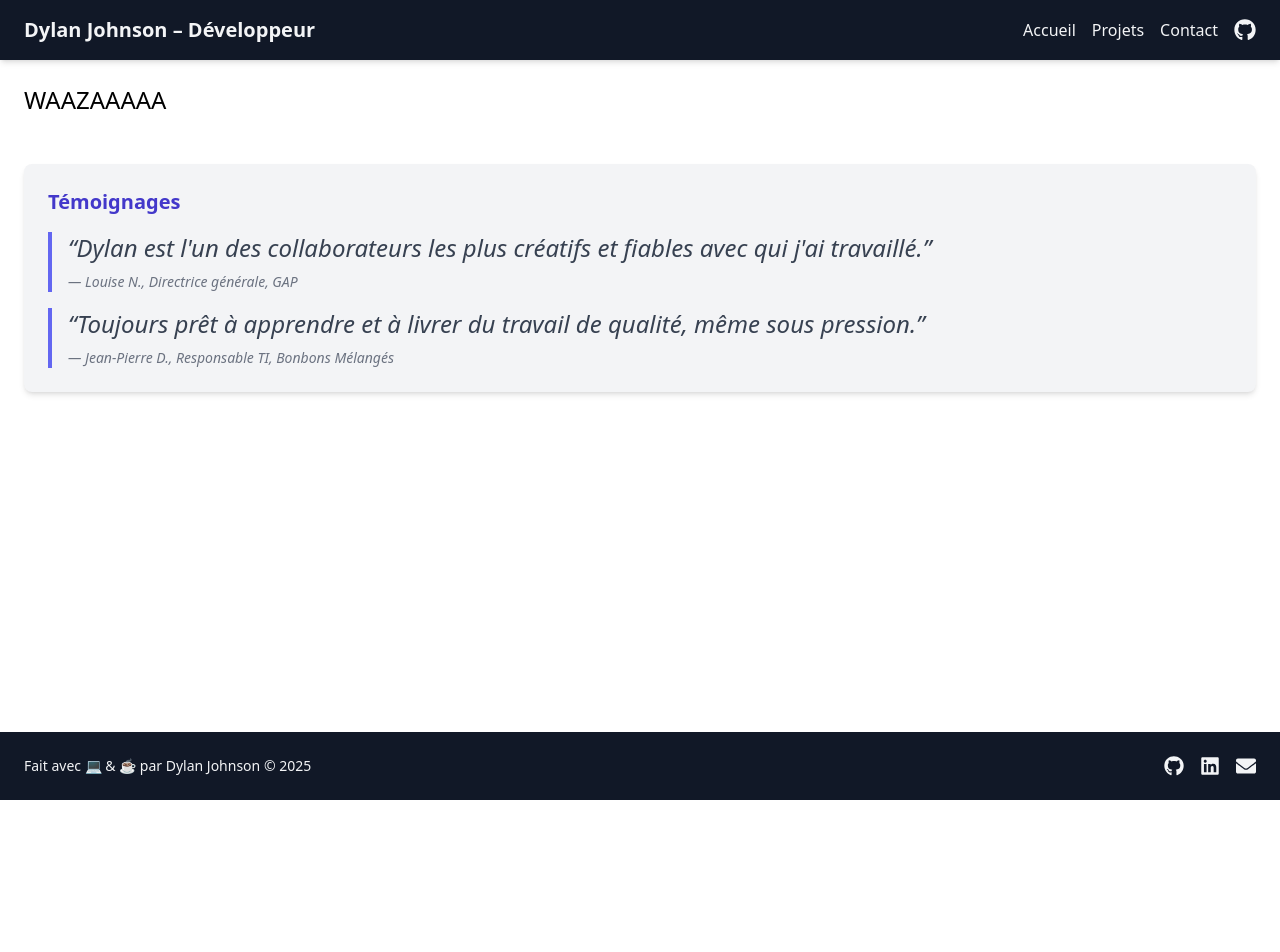
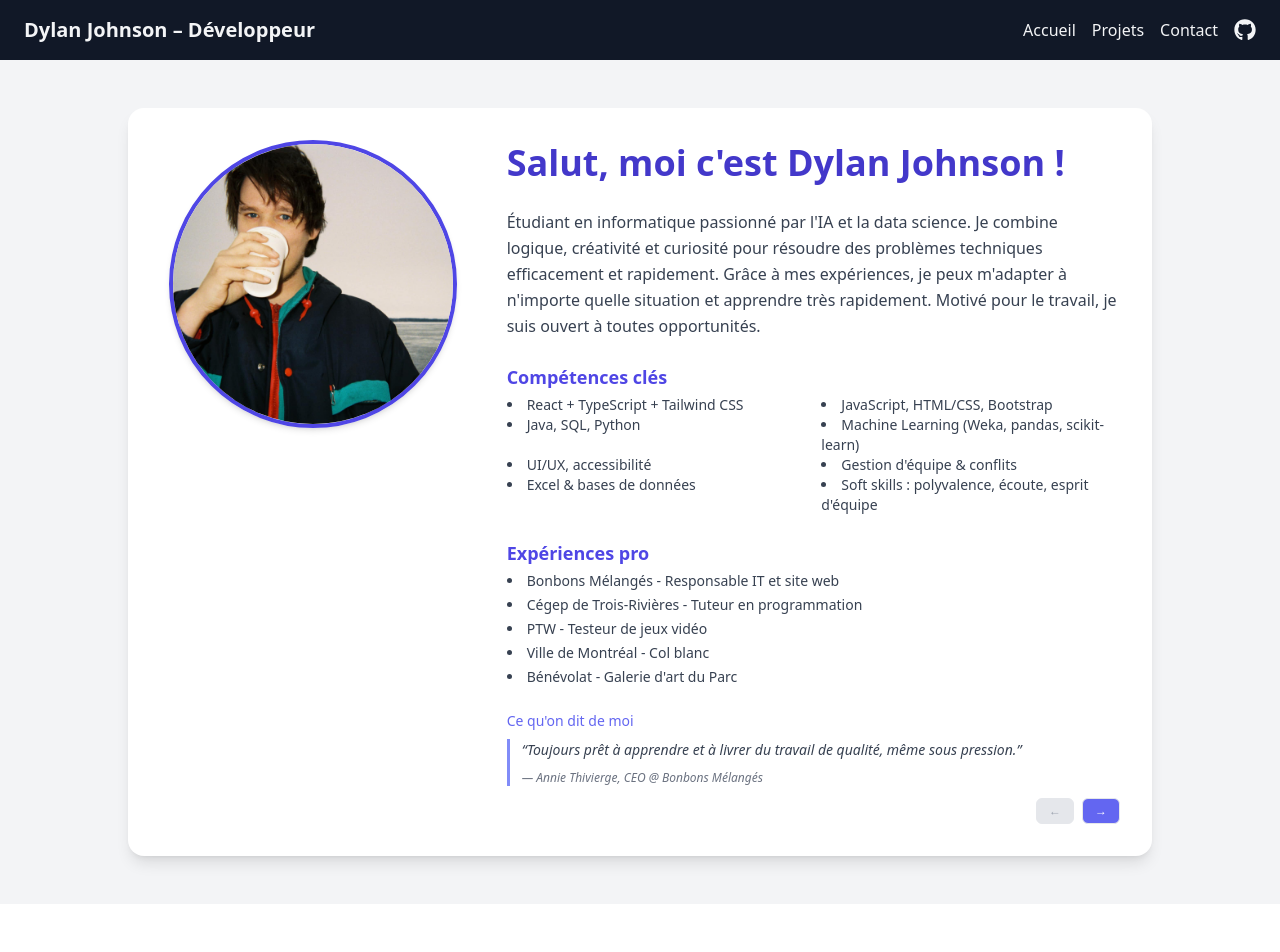
Before and after one commit to Cuplan/Portfolio_Page, a React (Vite) app in the folder portfolio-dj/: page / in a window 1280 px wide. Shown: the top 952 px of the page. Before the commit the page ends 800 px from the top, so only its background shows below. Built offline with nearby package versions, Linux system fonts and the light colour scheme.

Commit message:
homepage

```diff
--- a/portfolio-dj/package.json
+++ b/portfolio-dj/package.json
@@ -9,6 +9,7 @@
     "preview": "vite preview"
   },
   "dependencies": {
+    "framer-motion": "^12.16.0",
     "react": "^19.1.0",
     "react-dom": "^19.1.0",
     "react-icons": "^5.5.0",
--- a/portfolio-dj/src/pages/Home.tsx
+++ b/portfolio-dj/src/pages/Home.tsx
@@ -1,33 +1,124 @@
+import { useState } from 'react'
+import { motion, AnimatePresence } from 'framer-motion'
+
+const temoignages = [
+  {
+    citation: "Toujours prêt à apprendre et à livrer du travail de qualité, même sous pression.",
+    nom: "Annie Thivierge",
+    titre: "CEO",
+    entreprise: "Bonbons Mélangés",
+  },
+  {
+    citation: "Dylan est l'un des collaborateurs les plus créatifs et fiables avec qui j'ai travaillé.",
+    nom: "Louise Nicolas",
+    titre: "Directrice générale et artistique",
+    entreprise: "Galerie d'art du Parc",
+  },
+  {
+    citation: "Dylan s'est distingué par son sérieux, son engagement et une attitude exemplaire.",
+    nom: "Maxime Faucher",
+    titre: "Enseignant",
+    entreprise: "Cégep de Trois-Rivières",
+  },
+]
+
 export default function Home() {
-  return <div className="p-6 text-2xl"> WAAZAAAAA
+  const [indexAct, setIndexAct] = useState(0)
 
+  return (
+    <section className="min-h-screen flex items-center justify-center bg-gray-100 px-4 py-12">
+      <div className="max-w-5xl w-full bg-white shadow-lg rounded-2xl p-8 flex flex-col md:flex-row gap-10">
+        {/* PHOTO */}
+        <div className="md:w-1/3 flex justify-center items-start">
+          <img
+            src="/ma-photo.jpg"
+            alt="Dylan Johnson"
+            className="rounded-full w-72 h-72 object-cover border-4 border-indigo-600 shadow-md"
+          />
+        </div>
 
+        {/* CONTENU */}
+        <div className="md:w-2/3 space-y-6">
+          <h1 className="text-4xl font-bold text-indigo-700 leading-tight">Salut, moi c'est Dylan Johnson !</h1>
+          <p className="text-gray-700 text-base leading-relaxed">
+            Étudiant en informatique passionné par l'IA et la data science.
+            Je combine logique, créativité et curiosité pour résoudre des problèmes techniques efficacement
+            et rapidement. Grâce à mes expériences, je peux m'adapter à n'importe quelle situation et apprendre
+            très rapidement. Motivé pour le travail, je suis ouvert à toutes opportunités.
+          </p>
 
+          {/* COMPÉTENCES */}
+          <div>
+            <h2 className="text-lg font-semibold text-indigo-600 mb-1">Compétences clés</h2>
+            <ul className="grid grid-cols-2 gap-x-4 list-disc list-inside text-gray-700 text-sm">
+              <li>React + TypeScript + Tailwind CSS</li>
+              <li>JavaScript, HTML/CSS, Bootstrap</li>
+              <li>Java, SQL, Python</li>
+              <li>Machine Learning (Weka, pandas, scikit-learn)</li>
+              <li>UI/UX, accessibilité</li>
+              <li>Gestion d'équipe & conflits</li>
+              <li>Excel & bases de données</li>
+              <li>Soft skills : polyvalence, écoute, esprit d'équipe</li>
+            </ul>
+          </div>
 
+          {/* EXPÉRIENCES */}
+          <div>
+            <h2 className="text-lg font-semibold text-indigo-600 mb-1">Expériences pro</h2>
+            <ul className="list-disc list-inside text-gray-700 text-sm space-y-1">
+              <li>Bonbons Mélangés - Responsable IT et site web</li>
+              <li>Cégep de Trois-Rivières - Tuteur en programmation</li>
+              <li>PTW - Testeur de jeux vidéo</li>
+              <li>Ville de Montréal - Col blanc</li>
+              <li>Bénévolat - Galerie d'art du Parc</li>
+            </ul>
+          </div>
 
+          {/* TÉMOIGNAGES */}
+          <div className="mt-6 text-sm text-gray-600">
+            <h3 className="text-indigo-500 font-medium mb-2">Ce qu'on dit de moi</h3>
+            <AnimatePresence mode="wait">
+              <motion.blockquote
+                key={indexAct}
+                initial={{ opacity: 0, x: 30 }}
+                animate={{ opacity: 1, x: 0 }}
+                exit={{ opacity: 0, x: -30 }}
+                transition={{ duration: 0.3 }}
+                className="border-l-[3px] border-indigo-400 pl-3 italic text-gray-700 leading-relaxed">
+                “{temoignages[indexAct].citation}”
+                <p className="mt-2 text-xs text-gray-500">
+                  — {temoignages[indexAct].nom}, {temoignages[indexAct].titre} @ {temoignages[indexAct].entreprise}
+                </p>
+              </motion.blockquote>
+            </AnimatePresence>
 
-
-
-
-
-
-
-
-
-  {/* Faire un carousel plustard  */}
-  <div className="bg-gray-100 p-6 rounded-lg shadow-md space-y-4 mt-12">
-  <h2 className="text-xl font-semibold text-indigo-700">Témoignages</h2>
-  <blockquote className="border-l-4 border-indigo-500 pl-4 italic text-gray-700">
-    “Dylan est l'un des collaborateurs les plus créatifs et fiables avec qui j'ai travaillé.”
-    <br />
-    <span className="block mt-2 text-sm text-gray-500">— Louise N., Directrice générale, GAP</span>
-  </blockquote>
-  <blockquote className="border-l-4 border-indigo-500 pl-4 italic text-gray-700">
-    “Toujours prêt à apprendre et à livrer du travail de qualité, même sous pression.”
-    <br />
-    <span className="block mt-2 text-sm text-gray-500">— Jean-Pierre D., Responsable TI, Bonbons Mélangés</span>
-  </blockquote>
-</div>
-
-</div>
+            <div className="flex justify-end gap-2 mt-3">
+              <button
+                onClick={() => setIndexAct((prev) => Math.max(prev - 1, 0))}
+                disabled={indexAct === 0}
+                className={`px-3 py-1 text-xs rounded-md border ${
+                  indexAct === 0
+                    ? "bg-gray-200 text-gray-400 cursor-not-allowed"
+                    : "bg-indigo-500 text-white hover:bg-indigo-600"
+                }`}
+              >
+                ←
+              </button>
+              <button
+                onClick={() => setIndexAct((prev) => Math.min(prev + 1, temoignages.length - 1))}
+                disabled={indexAct === temoignages.length - 1}
+                className={`px-3 py-1 text-xs rounded-md border ${
+                  indexAct === temoignages.length - 1
+                    ? "bg-gray-200 text-gray-400 cursor-not-allowed"
+                    : "bg-indigo-500 text-white hover:bg-indigo-600"
+                }`}
+              >
+                →
+              </button>
+            </div>
+          </div>
+        </div>
+      </div>
+    </section>
+  )
 }
```
Also changed, not shown: portfolio-dj/public/ma-photo.jpg (added), 1 other file (tests, documents, lock files or other folders).
